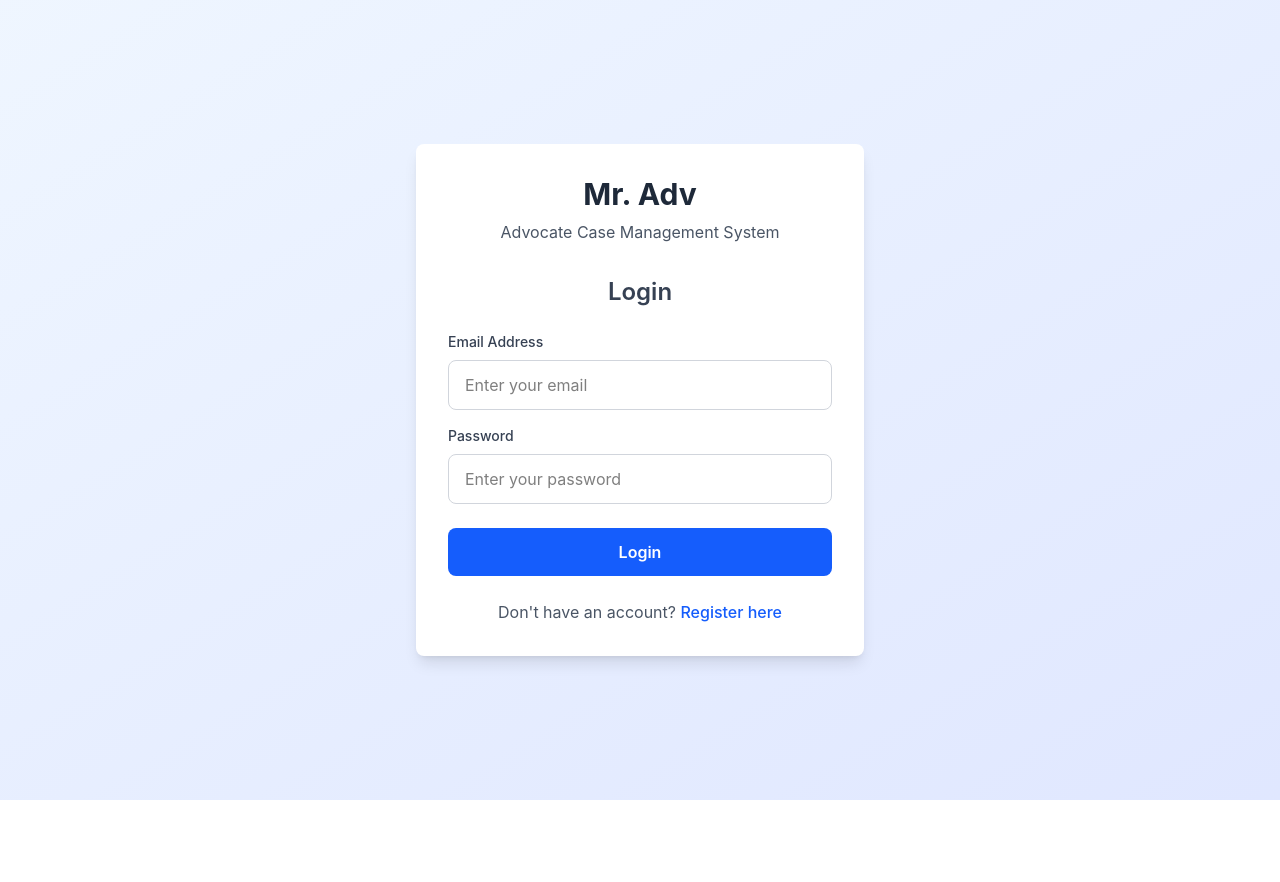
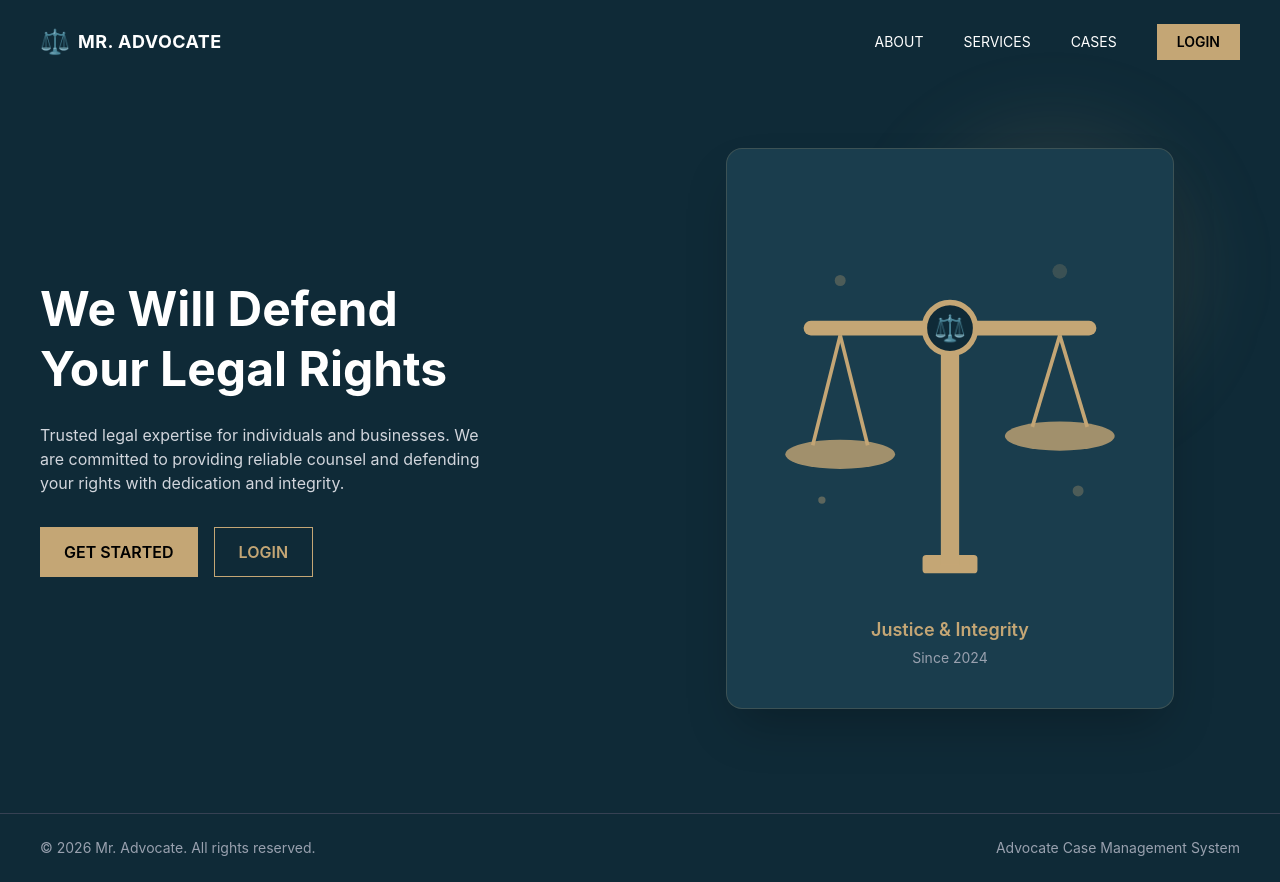
Before and after one commit to VedKhairnar24/Mr.Adv, a React (Vite) app in the folder frontend/: page / in a window 1280 px wide. Before the commit this address led to /login. Before the commit the page ends 800 px from the top, so only its background shows below. Built offline with nearby package versions, Linux system fonts and the light colour scheme.

Commit message:
create: a langing page

```diff
--- a/frontend/src/App.jsx
+++ b/frontend/src/App.jsx
@@ -7,6 +7,7 @@ import Cases from './pages/Cases';
 import Documents from './pages/Documents';
 import CaseDetail from './pages/CaseDetail';
 import ClientDetail from './pages/ClientDetail';
+import Landing from './pages/Landing';
 import MainLayout from './layouts/MainLayout';
 import ProtectedRoute from './components/ProtectedRoute';
 
@@ -15,7 +16,7 @@ function App() {
     <BrowserRouter>
       <Routes>
         {/* Public Routes */}
-        <Route path="/" element={<Navigate to="/login" replace />} />
+        <Route path="/" element={<Landing />} />
         <Route path="/login" element={<Login />} />
         <Route path="/register" element={<Register />} />
 
--- /dev/null
+++ b/frontend/src/pages/Landing.jsx
@@ -0,0 +1,122 @@
+import { useNavigate } from "react-router-dom";
+
+export default function Landing() {
+  const navigate = useNavigate();
+
+  return (
+    <div className="min-h-screen bg-[#0f2a37] text-white">
+
+      {/* Navbar */}
+      <nav className="flex items-center justify-between px-10 py-6">
+        <div className="flex items-center gap-2">
+          <div className="text-yellow-400 text-2xl">⚖</div>
+          <h1 className="font-bold text-lg tracking-wide">
+            MR. ADVOCATE
+          </h1>
+        </div>
+
+        <div className="flex items-center gap-10 text-sm">
+          <a href="#about" className="hover:text-[#c4a675] transition-colors">ABOUT</a>
+          <a href="#services" className="hover:text-[#c4a675] transition-colors">SERVICES</a>
+          <a href="#cases" className="hover:text-[#c4a675] transition-colors">CASES</a>
+          <button
+            onClick={() => navigate("/login")}
+            className="bg-[#c4a675] text-black px-5 py-2 font-semibold hover:bg-[#b8975f] transition-colors"
+          >
+            LOGIN
+          </button>
+        </div>
+      </nav>
+
+      {/* Hero Section */}
+      <section className="grid md:grid-cols-2 items-center px-10 py-16 gap-10">
+
+        {/* Left Content */}
+        <div>
+          <h1 className="text-5xl font-bold leading-tight mb-6">
+            We Will Defend <br />
+            Your Legal Rights
+          </h1>
+
+          <p className="text-gray-300 mb-8 max-w-md">
+            Trusted legal expertise for individuals and businesses.
+            We are committed to providing reliable counsel and
+            defending your rights with dedication and integrity.
+          </p>
+
+          <div className="flex gap-4">
+            <button
+              onClick={() => navigate("/register")}
+              className="bg-[#c4a675] text-black px-6 py-3 font-semibold hover:bg-[#b8975f] transition-colors"
+            >
+              GET STARTED
+            </button>
+            <button
+              onClick={() => navigate("/login")}
+              className="border border-[#c4a675] text-[#c4a675] px-6 py-3 font-semibold hover:bg-[#c4a675] hover:text-black transition-colors"
+            >
+              LOGIN
+            </button>
+          </div>
+        </div>
+
+        {/* Right — Hero Image / Illustration */}
+        <div className="flex justify-center">
+          <div className="relative w-full max-w-md">
+            {/* Decorative background circle */}
+            <div className="absolute -top-6 -right-6 w-72 h-72 bg-[#c4a675]/10 rounded-full blur-2xl"></div>
+
+            {/* Illustration card */}
+            <div className="relative bg-[#1a3d4d] rounded-2xl p-10 shadow-2xl border border-[#c4a675]/20">
+              {/* Scale of Justice SVG */}
+              <svg viewBox="0 0 200 220" className="w-full h-auto" fill="none" xmlns="http://www.w3.org/2000/svg">
+                {/* Base */}
+                <rect x="85" y="200" width="30" height="10" rx="2" fill="#c4a675" />
+                <rect x="95" y="80" width="10" height="125" fill="#c4a675" />
+
+                {/* Top beam */}
+                <rect x="20" y="72" width="160" height="8" rx="4" fill="#c4a675" />
+
+                {/* Center circle */}
+                <circle cx="100" cy="76" r="14" fill="#0f2a37" stroke="#c4a675" strokeWidth="3" />
+                <text x="100" y="81" textAnchor="middle" fill="#c4a675" fontSize="14" fontWeight="bold">⚖</text>
+
+                {/* Left pan strings */}
+                <line x1="40" y1="80" x2="25" y2="140" stroke="#c4a675" strokeWidth="2" />
+                <line x1="40" y1="80" x2="55" y2="140" stroke="#c4a675" strokeWidth="2" />
+
+                {/* Left pan */}
+                <ellipse cx="40" cy="145" rx="30" ry="8" fill="#c4a675" opacity="0.8" />
+
+                {/* Right pan strings */}
+                <line x1="160" y1="80" x2="145" y2="130" stroke="#c4a675" strokeWidth="2" />
+                <line x1="160" y1="80" x2="175" y2="130" stroke="#c4a675" strokeWidth="2" />
+
+                {/* Right pan */}
+                <ellipse cx="160" cy="135" rx="30" ry="8" fill="#c4a675" opacity="0.8" />
+
+                {/* Decorative dots */}
+                <circle cx="40" cy="50" r="3" fill="#c4a675" opacity="0.3" />
+                <circle cx="160" cy="45" r="4" fill="#c4a675" opacity="0.2" />
+                <circle cx="30" cy="170" r="2" fill="#c4a675" opacity="0.4" />
+                <circle cx="170" cy="165" r="3" fill="#c4a675" opacity="0.3" />
+              </svg>
+
+              {/* Text below illustration */}
+              <div className="text-center mt-6">
+                <p className="text-[#c4a675] font-semibold text-lg">Justice & Integrity</p>
+                <p className="text-gray-400 text-sm mt-1">Since 2024</p>
+              </div>
+            </div>
+          </div>
+        </div>
+      </section>
+
+      {/* Footer strip */}
+      <div className="border-t border-gray-700 mt-10 px-10 py-6 flex justify-between text-gray-400 text-sm">
+        <p>© 2026 Mr. Advocate. All rights reserved.</p>
+        <p>Advocate Case Management System</p>
+      </div>
+    </div>
+  );
+}
```
